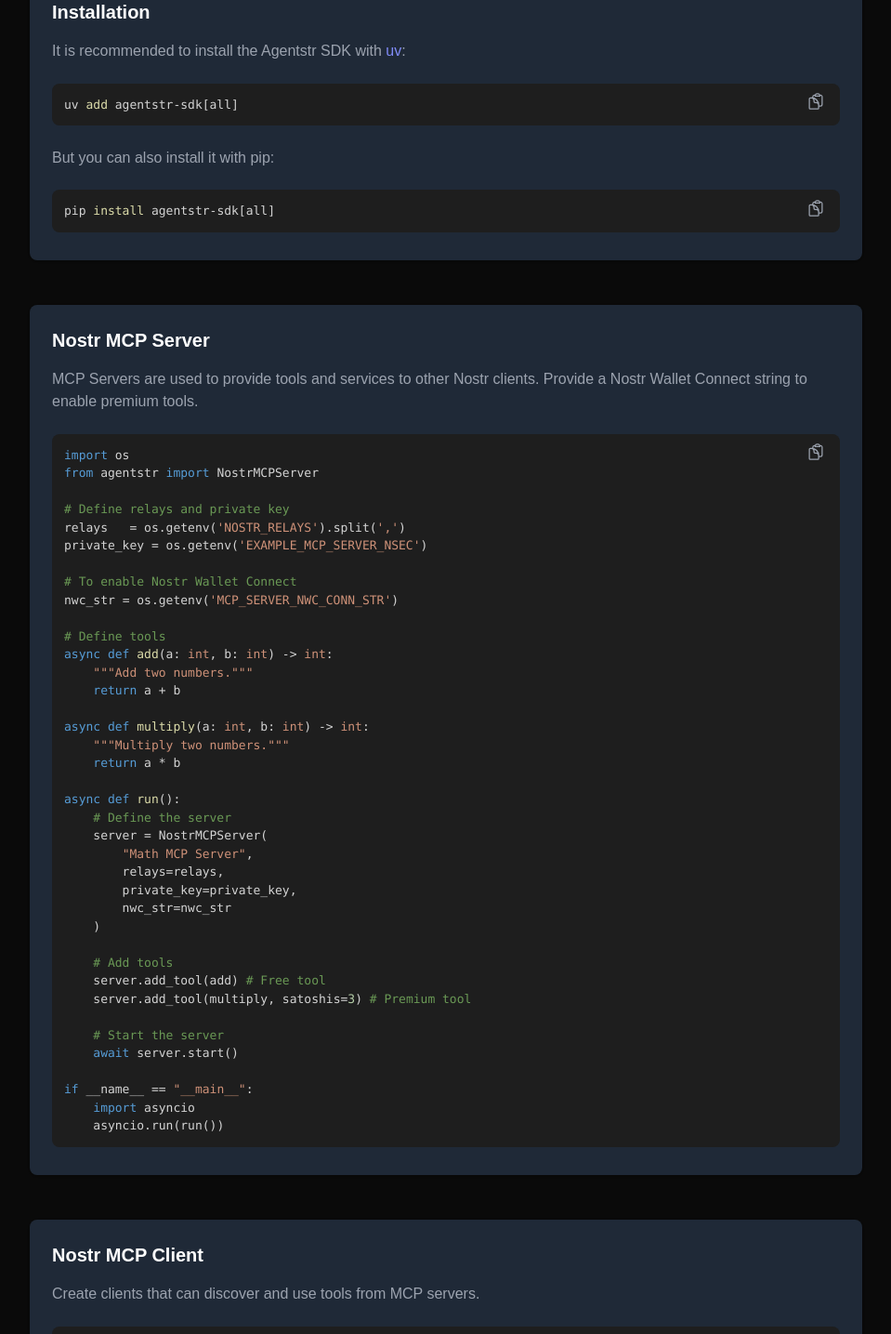
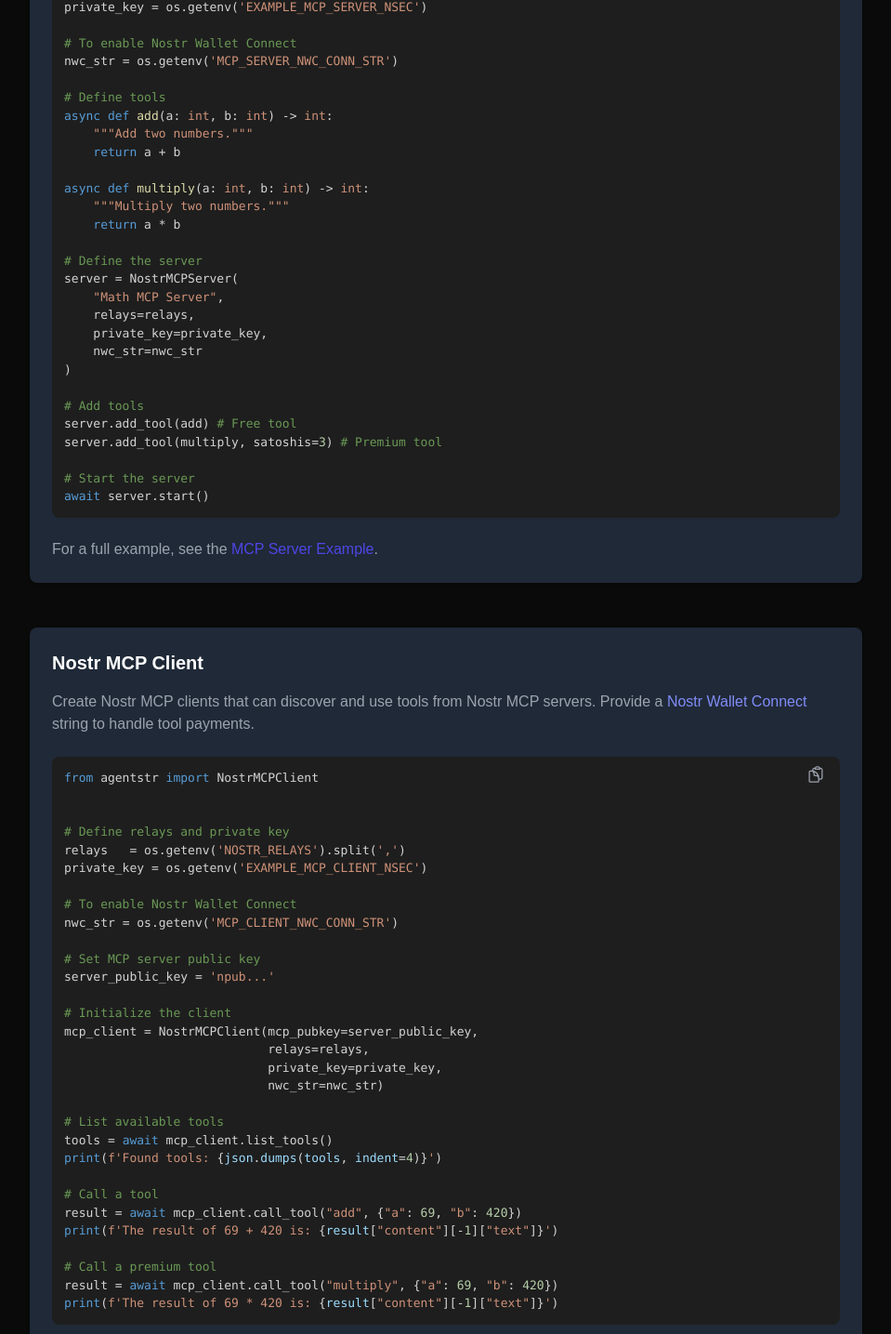
Before and after one commit to agentstr/agentstr-ui, a Next.js app: page /usage in a window 1280 px wide. Shown: the part 1179-2614 px from the top of the page at 93% size, without its empty margins (160-1119 px from the left). Built offline with nearby package versions, Linux system fonts and the light colour scheme.

Commit message:
examples

```diff
--- a/app/usage/page.tsx
+++ b/app/usage/page.tsx
@@ -4,7 +4,7 @@
 import CodeBlock from "../../components/CodeBlock";
 
 export default function UsagePage() {
-  const [isTocOpen, setIsTocOpen] = React.useState(true);
+  const [isTocOpen, setIsTocOpen] = React.useState(false);
 
   return (
     <main className="min-h-screen bg-background">
@@ -125,15 +125,14 @@
             <div className="p-6">
               <h2 className="text-xl font-semibold text-white mb-4">Nostr MCP Server</h2>
               <p className="text-gray-400 mb-4">
-                MCP Servers are used to provide tools and services to other Nostr clients. Provide a Nostr Wallet Connect string to enable premium tools.
+                MCP Servers are used to provide tools and services to other Nostr clients. Provide a <a className="text-indigo-400 hover:text-white" href="https://nwc.dev/">Nostr Wallet Connect</a> string to enable premium tools.
               </p>
               <CodeBlock
                 language="python"
-                value={`import os
-from agentstr import NostrMCPServer
+                value={`from agentstr import NostrMCPServer
 
 # Define relays and private key
-relays   = os.getenv('NOSTR_RELAYS').split(',')
+relays = os.getenv('NOSTR_RELAYS').split(',')
 private_key = os.getenv('EXAMPLE_MCP_SERVER_NSEC')
 
 # To enable Nostr Wallet Connect
@@ -148,7 +147,6 @@
     """Multiply two numbers."""
     return a * b
 
-async def run():
 # Define the server
 server = NostrMCPServer(
     "Math MCP Server",
@@ -162,12 +160,11 @@
 server.add_tool(multiply, satoshis=3) # Premium tool
 
 # Start the server
-    await server.start()
-
-if __name__ == "__main__":
-    import asyncio
-    asyncio.run(run())`}
+await server.start()`}
               />
+              <p className="text-gray-400 mt-4">
+                For a full example, see the <a className="text-primary hover:text-white" href="https://github.com/agentstr/agentstr-sdk/blob/main/examples/mcp_server.py">MCP Server Example</a>.
+              </p>
             </div>
           </div>
         </div>
@@ -177,13 +174,11 @@
             <div className="p-6">
               <h2 className="text-xl font-semibold text-white mb-4">Nostr MCP Client</h2>
               <p className="text-gray-400 mb-4">
-                Create clients that can discover and use tools from MCP servers.
+                Create Nostr MCP clients that can discover and use tools from Nostr MCP servers. Provide a <a className="text-indigo-400 hover:text-white" href="https://nwc.dev/">Nostr Wallet Connect</a> string to handle tool payments.
               </p>
               <CodeBlock
                 language="python"
-                value={`import os
-import json
-from agentstr import PrivateKey, NostrMCPClient
+                value={`from agentstr import NostrMCPClient
 
 
 # Define relays and private key
@@ -193,11 +188,9 @@
 # To enable Nostr Wallet Connect
 nwc_str = os.getenv('MCP_CLIENT_NWC_CONN_STR')
 
-# Define MCP server public key
-server_public_key = PrivateKey.from_nsec(os.getenv('EXAMPLE_MCP_SERVER_NSEC')).public_key.bech32()
+# Set MCP server public key
+server_public_key = 'npub...'
 
-
-async def run()   :
 # Initialize the client
 mcp_client = NostrMCPClient(mcp_pubkey=server_public_key,
                             relays=relays,
@@ -214,13 +207,12 @@
 
 # Call a premium tool
 result = await mcp_client.call_tool("multiply", {"a": 69, "b": 420})
-    print(f'The result of 69 * 420 is: {result["content"][-1]["text"]}')
+print(f'The result of 69 * 420 is: {result["content"][-1]["text"]}')`}
+              />
 
-
-if __name__ == "__main__":
-    import asyncio
-    asyncio.run(run())`}
-              />
+              <p className="text-gray-400 mt-4">
+                For a full example, see the <a className="text-primary hover:text-white" href="https://github.com/agentstr/agentstr-sdk/blob/main/examples/mcp_client.py">MCP Client Example</a>.
+              </p>
             </div>
           </div>
         </div>
@@ -230,65 +222,40 @@
             <div className="p-6">
               <h2 className="text-xl font-semibold text-white mb-4">Lightning Integration</h2>
               <p className="text-gray-400 mb-4">
-                Nostr MCP servers and agents can require Lightning payments to pay for various tools and services. Agentstr leverages <a className="text-indigo-400 hover:text-white" href="https://nwc.dev/">Nostr Wallet Connect</a> to streamline this process.
+                Nostr MCP servers and agents can require Lightning payments to pay for various tools and services.
               </p>
               <p className="text-gray-400 mb-4">
-                Each tool can specify a <code>satoshis</code> parameter to indicate the amount of sats required to use the tool.
+                Each tool can specify a <code>satoshis</code> parameter to indicate the amount of sats required to invoke the tool.
               </p>
 
               <p className="text-gray-400 mb-4"></p>
               <CodeBlock
                 language="python"
-                value={`# To enable Nostr Wallet Connect
-nwc_str = os.getenv('MCP_SERVER_NWC_CONN_STR')
-
-# Define premium tool
-async def premium_tool(a: int, b: int) -> str:
-    """Do something awesome."""
-    return "bar"
-
-# Define the server
-server = NostrMCPServer(
-    "My Premium Tools",
-    relays=...,
-    private_key=...,
-    nwc_str=nwc_str
-)
-
-# Add tools
-server.add_tool(premium_tool, satoshis=100) # Premium tool`}
+                value={`mcp_server.add_tool(premium_tool, satoshis=100) # Premium tool`}
               />
               <p className="text-gray-400 mb-4 mt-4">
-                Agents can also specify a <code>satoshis</code> parameter to indicate the amount of sats required to use a particular skill of the agent.
+                Agents can also specify <code>satoshis</code> in the <code>AgentCard</code> to indicate the amount of sats required to use a particular skill of the agent.
               </p>
               <CodeBlock
                 language="python"
-                value={`# To enable Nostr Wallet Connect
-nwc_str = os.getenv('AGENT_NWC_CONN_STR')
-
-# Define agent info
+                value={`# Define agent info
 agent_info = AgentCard(
     name='Travel Agent',
     description=('This agent can help you find, book, and manage flights.'),
-    skills=[Skill(name='book_flight',
-                  description='Book a flight on behalf of a user.',
-                  satoshis=25),
-            Skill(name='show_itinerary',
-                  description='Show the itinerary for the user.',
+    skills=[
+        Skill(name='free_skill',
+              description='A free skill.',
               satoshis=0),
-            Skill(name='search_flights',
-                  description='Search for flights that matches users\' request.',
-                  satoshis=0),
-            Skill(name='cancel_itinerary',
-                  description='Cancel an itinerary on behalf of the user.',
-                  satoshis=0),
+        Skill(name='paid_skill',
+              description='A paid skill.',
+              satoshis=100),
     ],
-    satoshis=0,
-    nostr_pubkey=...,
+    satoshis=5, # Additional satoshis required to use the agent
+    nostr_pubkey='npub...',
 )
 
-# Define the server
-server = NostrAgentServer(nwc_str=nwc_str,
+# Create the agent server
+server = NostrAgentServer(nwc_str=os.getenv('AGENT_NWC_CONN_STR'),
                           agent_info=agent_info,
                           ...)`}
               />
@@ -305,30 +272,29 @@
               </p>
               <CodeBlock
                 language="python"
-                value={`import os
-import json
-from agentstr import NostrClient
+                value={`from agentstr import NostrClient
 
 # Define relays
 relays = os.getenv('NOSTR_RELAYS').split(',')
 
+# Initialize the client
+client = NostrClient(relays)
 
-async def run():
-    client = NostrClient(relays)
-    events = await client.read_posts_by_tag('mcp_research_tools', limit=2)
+# Search for MCP servers by tag
+events = await client.read_posts_by_tag('mcp_research_tools', limit=5)
+
+# Print MCP server definitions
 for event in events:
     metadata = await client.get_metadata_for_pubkey(event.pubkey)
     try:
         mcp_definition = json.loads(metadata.about)
         print(json.dumps(mcp_definition, indent=4))
     except:
-            pass
-
-
-if __name__ == "__main__":
-    import asyncio
-    asyncio.run(run())`}
+        pass  # invalid definition`}
               />
+            <p className="text-gray-400 mt-4">
+              For a full example, see the <a className="text-primary hover:text-white" href="https://github.com/agentstr/agentstr-sdk/blob/main/examples/tool_discovery.py">Tool Discovery Example</a>.
+            </p>
             </div>
           </div>
         </div>
```
Lines whose indentation alone changed are shown as unchanged.
